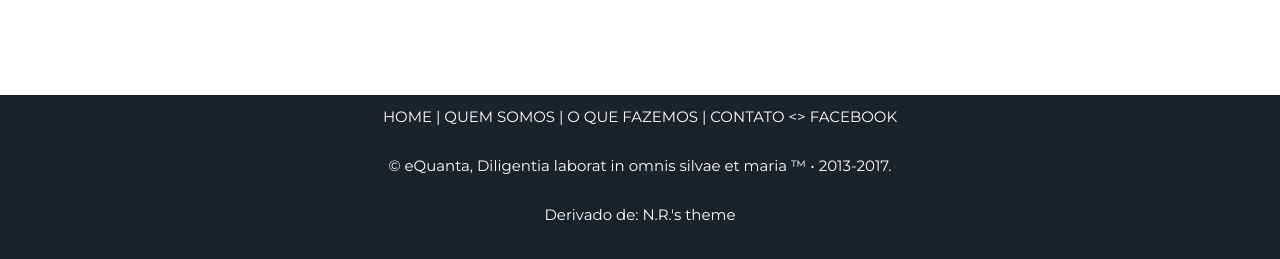
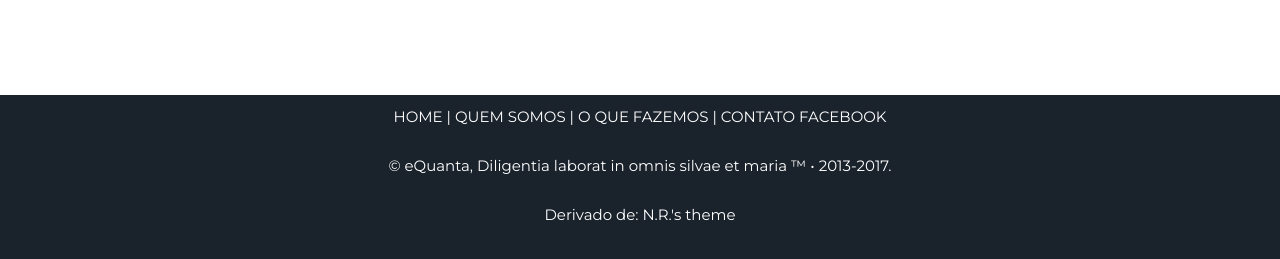
Before and after one commit to leroy1977/eQ1, a Jekyll site: the page built from index.html, in a window 1280 px wide and 900 px high, scrolled down 2621 px. Shown: the part 638-897 px from the top of the window. Built offline with Jekyll 4.4.1, drawn with Linux system fonts in a browser that asks for light colours.

Commit message:
Update footer.html

```diff
--- a/_includes/footer.html
+++ b/_includes/footer.html
@@ -7,7 +7,7 @@
                 <td align="center"><a href="#projects"><font color="#ffffff">O QUE FAZEMOS</font></a></td>
                 <td align="center" width="8">| </td>
                 <td align="center"><a href="mailto:{{site.email}}"><font color="#ffffff">CONTATO</font></a></td>
-                <td align="center"><a><>   </font></a></td>
+                <td align="center"><a>   </font></a></td>
                 <td align="center"><a href="https://www.facebook.com/eQuanta.env{{site.facebook_username}}"><font color="#ffffff">FACEBOOK</font></a></td>
                 </tr> </p>
 
```
